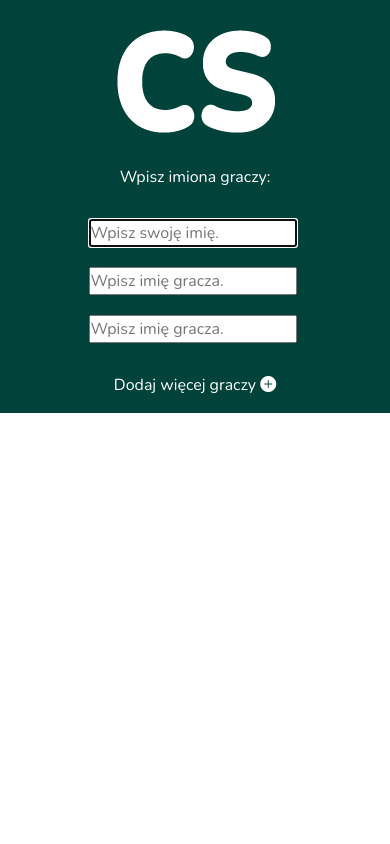
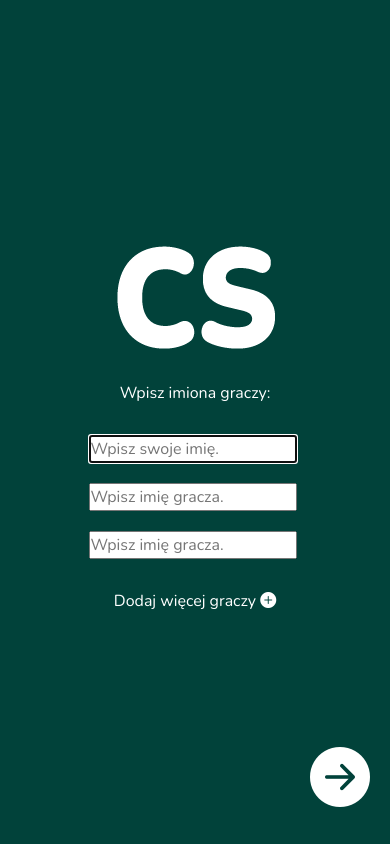
Before and after one commit to DallogFheir/cluedo-solver, a React (Create React App) app: page / in a window 390 px wide. Built offline with nearby package versions, Linux system fonts and the light colour scheme.

Commit message:
finished polishing CSS

```diff
--- a/src/App.css
+++ b/src/App.css
@@ -4,23 +4,8 @@
   justify-content: space-around;
   align-items: center;
   background-color: #01423a;
-  height: 100%;
+  min-height: 100vh;
   min-width: 100%;
   font-family: "Nunito", sans-serif;
   color: white;
 }
-
-/* height must be unchanged to work on mobile */
-@media (max-width: 992px) {
-  .background {
-    display: flex;
-    flex-direction: column;
-    justify-content: space-around;
-    align-items: center;
-    background-color: #01423a;
-    height: initial;
-    min-width: 100%;
-    font-family: "Nunito", sans-serif;
-    color: white;
-  }
-}
--- a/src/App.js
+++ b/src/App.js
@@ -3,11 +3,6 @@
 import CardSelectScreen from "./components/CardSelectScreen";
 import MainScreen from "./components/MainScreen";
 import { useState, useRef } from "react";
-
-// TODO
-// make everything responsive
-// A component is changing an uncontrolled input to be controlled. This is likely caused by the value changing from undefined to a defined value, which should not happen. Decide between using a controlled or uncontrolled input element for the lifetime of the component.
-// add cards visible for all people
 
 function App() {
   const gameElements = {
--- a/src/components/CardSelectScreen.js
+++ b/src/components/CardSelectScreen.js
@@ -120,7 +120,7 @@
                 counter[el] = 1;
               }
             });
-            console.log(counter);
+
             const duplicates = [];
             for (const key in counter) {
               if (counter[key] > 1) {
--- a/src/components/MainScreen.css
+++ b/src/components/MainScreen.css
@@ -13,6 +13,7 @@
 }
 
 .event-title {
+  margin: 20px;
   font-weight: bold;
   font-size: 1.5rem;
   text-decoration: underline;
--- a/src/components/MainScreen.js
+++ b/src/components/MainScreen.js
@@ -429,14 +429,12 @@
               players.every((player) => player.notCards.has(suspect))
             ).length === 1
               ? gameElements.suspects
-                  .filter((el) => {
-                    console.log(el, whoAsked.cards.has(el));
-                    return (
+                  .filter(
+                    (el) =>
                       whoAsked.cards.has(el) ||
                       players.every((player) => player.notCards.has(el)) ||
                       !whoAsked.notCards.has(el)
-                    );
-                  })
+                  )
                   .map((suspect, idx) => (
                     <option key={idx} value={suspect}>
                       {suspect}
@@ -469,14 +467,12 @@
               players.every((player) => player.notCards.has(tool))
             ).length === 1
               ? gameElements.tools
-                  .filter((el) => {
-                    console.log(el, whoAsked.cards.has(el));
-                    return (
+                  .filter(
+                    (el) =>
                       whoAsked.cards.has(el) ||
                       players.every((player) => player.notCards.has(el)) ||
                       !whoAsked.notCards.has(el)
-                    );
-                  })
+                  )
                   .map((tool, idx) => (
                     <option key={idx} value={tool}>
                       {tool}
@@ -509,14 +505,12 @@
               players.every((player) => player.notCards.has(room))
             ).length === 1
               ? gameElements.rooms
-                  .filter((el) => {
-                    console.log(el, whoAsked.cards.has(el));
-                    return (
+                  .filter(
+                    (el) =>
                       whoAsked.cards.has(el) ||
                       players.every((player) => player.notCards.has(el)) ||
                       !whoAsked.notCards.has(el)
-                    );
-                  })
+                  )
                   .map((room, idx) => (
                     <option key={idx} value={room}>
                       {room}
--- a/src/components/TitleScreen.js
+++ b/src/components/TitleScreen.js
@@ -32,9 +32,9 @@
                 refs[idx] = thisInput;
               }}
               placeholder={
-                idx === 0 ? "Wpisz swoję imię." : "Wpisz imię gracza."
+                idx === 0 ? "Wpisz swoje imię." : "Wpisz imię gracza."
               }
-              value={player.player ?? undefined}
+              value={player.player ?? ""}
               onChange={(e) => {
                 players[idx].player = e.target.value;
                 setPlayers([...players]);
```
